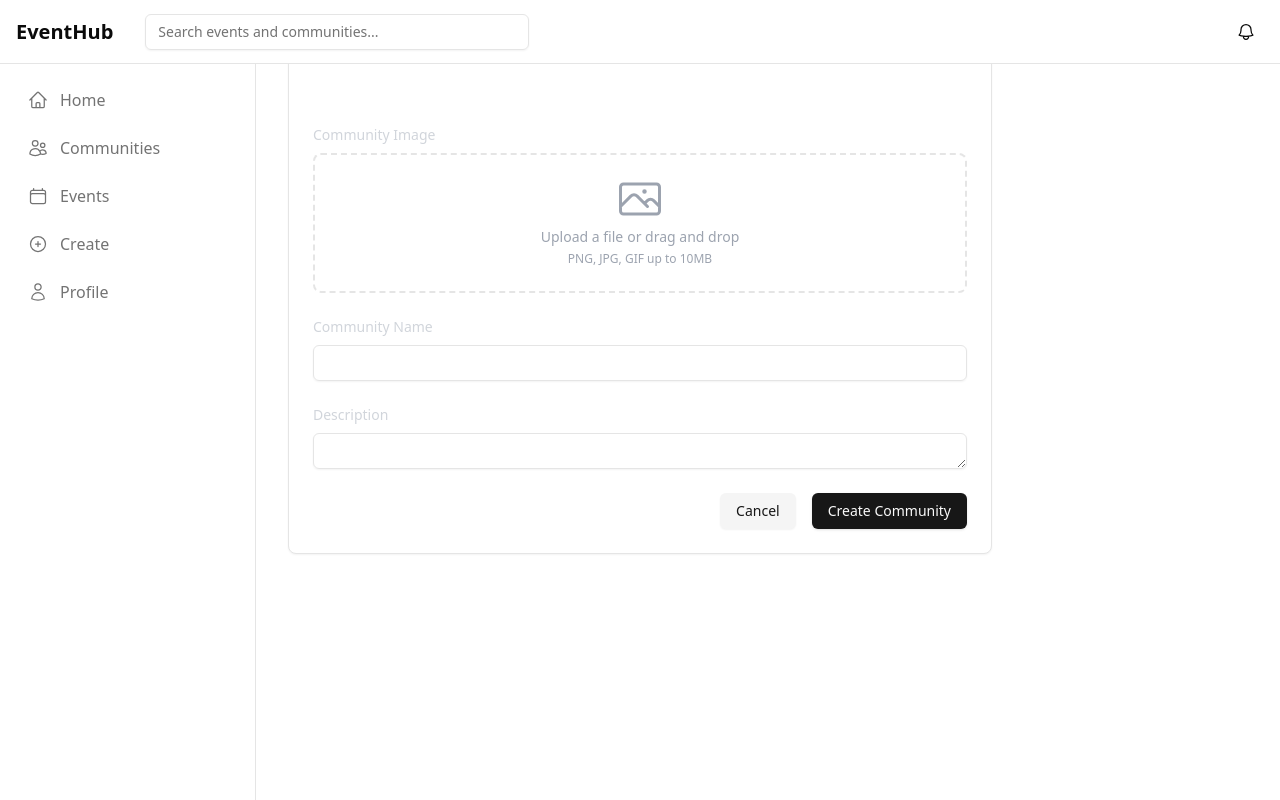
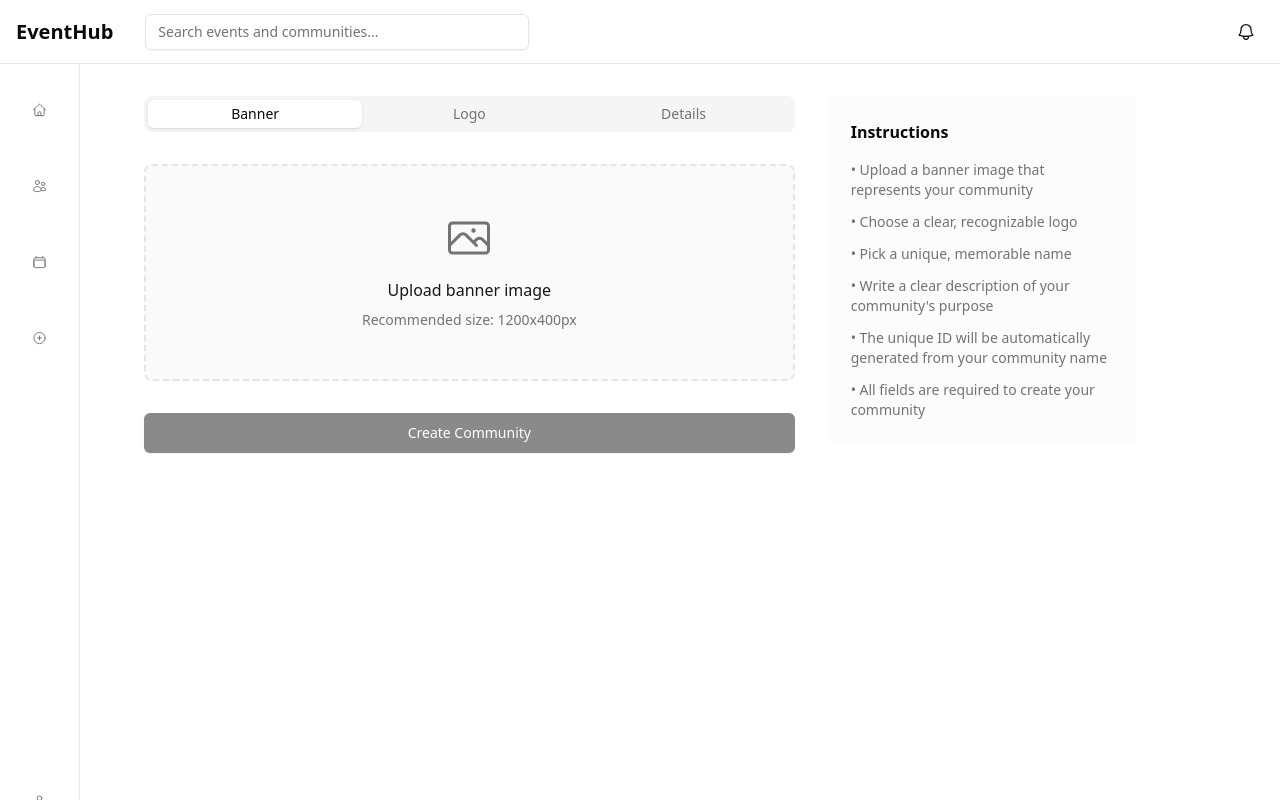
Before and after one commit to gouravrajak985/event-management-frontend, a React (Vite) app: page /communities/create in a window 1280 px wide. Built offline with nearby package versions, Linux system fonts and the light colour scheme.

Commit message:
refactor Sidebar and HomePage components for improved layout and navigation

```diff
--- a/src/components/layout/Sidebar.jsx
+++ b/src/components/layout/Sidebar.jsx
@@ -1,22 +1,21 @@
 import { Link, useLocation } from 'react-router-dom';
 import { HomeIcon, UsersIcon, CalendarIcon, PlusCircleIcon, UserIcon } from '@heroicons/react/24/outline';
 
-const navItems = [
-  { icon: HomeIcon, label: 'Home', path: '/home' },
-  { icon: UsersIcon, label: 'Communities', path: '/communities' },
-  { icon: CalendarIcon, label: 'Events', path: '/events' },
-  { icon: PlusCircleIcon, label: 'Create', path: '/create' },
-  { icon: UserIcon, label: 'Profile', path: '/profile' },
+const mainNavItems = [
+  { icon: HomeIcon, path: '/home' },
+  { icon: UsersIcon, path: '/communities' },
+  { icon: CalendarIcon, path: '/events' },
+  { icon: PlusCircleIcon, path: '/create' },
 ];
 
 function Sidebar() {
   const location = useLocation();
 
   return (
-    <div className="w-16 md:w-64 h-screen fixed left-0 top-16 border-r bg-background">
-      <div className="p-4">
-        <nav className="space-y-2">
-          {navItems.map((item) => {
+    <div className="w-20 h-screen fixed left-0 top-16 border-r bg-background flex flex-col justify-between pb-4">
+      <nav className="p-4">
+        <div className="space-y-4">
+          {mainNavItems.map((item) => {
             const Icon = item.icon;
             const isActive = location.pathname === item.path;
 
@@ -24,15 +23,24 @@ function Sidebar() {
               <Link
                 key={item.path}
                 to={item.path}
-                className={`flex items-center space-x-3 px-3 py-2 rounded-md transition-colors
+                className={`flex items-center justify-center p-4 rounded-xl transition-colors
                   ${isActive ? 'bg-secondary text-foreground' : 'text-muted-foreground hover:bg-secondary hover:text-foreground'}`}
               >
-                <Icon className="h-5 w-5" />
-                <span className="hidden md:inline">{item.label}</span>
+                <Icon className="h-7 w-7" />
               </Link>
             );
           })}
-        </nav>
+        </div>
+      </nav>
+
+      <div className="p-4">
+        <Link
+          to="/profile"
+          className={`flex items-center justify-center p-4 rounded-xl transition-colors
+            ${location.pathname === '/profile' ? 'bg-secondary text-foreground' : 'text-muted-foreground hover:bg-secondary hover:text-foreground'}`}
+        >
+          <UserIcon className="h-7 w-7" />
+        </Link>
       </div>
     </div>
   );
--- a/src/pages/CreateCommunityPage.jsx
+++ b/src/pages/CreateCommunityPage.jsx
@@ -1,105 +1,198 @@
 import { useState } from 'react';
 import { useNavigate } from 'react-router-dom';
-import { PhotoIcon } from '@heroicons/react/24/outline';
+import { PhotoIcon, ArrowLeftIcon } from '@heroicons/react/24/outline';
+import { Tabs, TabsList, TabsTrigger, TabsContent } from '../components/ui/tabs';
+import { Button } from '../components/ui/button';
 
 function CreateCommunityPage() {
+  const [activeTab, setActiveTab] = useState('banner');
   const [formData, setFormData] = useState({
     name: '',
+    uniqueId: '',
     description: '',
-    image: null
+    banner: null,
+    logo: null
   });
   const navigate = useNavigate();
+
+  const handleImageChange = (type, e) => {
+    const file = e.target.files[0];
+    if (file) {
+      setFormData({ ...formData, [type]: file });
+      if (type === 'banner') {
+        setActiveTab('logo');
+      }
+    }
+  };
+
+  const generateUniqueId = (name) => {
+    return name.toLowerCase().replace(/\s+/g, '-');
+  };
+
+  const handleNameChange = (e) => {
+    const name = e.target.value;
+    setFormData({
+      ...formData,
+      name,
+      uniqueId: generateUniqueId(name)
+    });
+  };
 
   const handleSubmit = (e) => {
     e.preventDefault();
     // TODO: Implement community creation logic
-    navigate('/communities/1'); // Navigate to the newly created community
-  };
-
-  const handleImageChange = (e) => {
-    const file = e.target.files[0];
-    if (file) {
-      setFormData({ ...formData, image: file });
-    }
+    navigate('/communities/1');
   };
 
   return (
-    <div className="max-w-3xl mx-auto px-4 sm:px-6 lg:px-8 py-8">
-      <div className="card">
-        <h1 className="text-3xl font-bold text-white mb-8">Create Community</h1>
-        <form onSubmit={handleSubmit} className="space-y-6">
-          {/* Image Upload */}
-          <div>
-            <label className="block text-sm font-medium text-gray-300 mb-2">
-              Community Image
-            </label>
-            <div className="mt-1 flex justify-center px-6 pt-5 pb-6 border-2 border-primary-700 border-dashed rounded-lg">
-              <div className="space-y-1 text-center">
-                <PhotoIcon className="mx-auto h-12 w-12 text-gray-400" />
-                <div className="flex text-sm text-gray-400">
-                  <label htmlFor="image-upload" className="relative cursor-pointer rounded-md font-medium text-neon-cyan hover:text-neon-pink">
-                    <span>Upload a file</span>
+    <div className="min-h-screen bg-background">
+      <div className="max-w-5xl mx-auto px-4 py-8">
+        {/* Header */}
+        <div className="flex items-center gap-4 mb-8">
+          <Button
+            variant="ghost"
+            size="icon"
+            onClick={() => navigate(-1)}
+            className="rounded-full"
+          >
+            <ArrowLeftIcon className="h-5 w-5" />
+          </Button>
+          <h1 className="text-2xl font-bold">Create Community</h1>
+        </div>
+
+        <div className="grid grid-cols-3 gap-8">
+          {/* Main Form */}
+          <div className="col-span-2">
+            <Tabs value={activeTab} onValueChange={setActiveTab} className="space-y-8">
+              <TabsList className="w-full">
+                <TabsTrigger value="banner" className="flex-1">Banner</TabsTrigger>
+                <TabsTrigger value="logo" className="flex-1">Logo</TabsTrigger>
+                <TabsTrigger value="details" className="flex-1">Details</TabsTrigger>
+              </TabsList>
+
+              <TabsContent value="banner">
+                <div className="aspect-[3/1] rounded-lg border-2 border-dashed border-border bg-muted/50 flex flex-col items-center justify-center p-6">
+                  {formData.banner ? (
+                    <img
+                      src={URL.createObjectURL(formData.banner)}
+                      alt="Banner preview"
+                      className="w-full h-full object-cover rounded-lg"
+                    />
+                  ) : (
+                    <>
+                      <PhotoIcon className="h-12 w-12 text-muted-foreground mb-4" />
+                      <div className="text-center">
+                        <label className="text-primary hover:text-primary/80 cursor-pointer">
+                          Upload banner image
                           <input
-                      id="image-upload"
-                      name="image-upload"
                             type="file"
-                      className="sr-only"
+                            className="hidden"
                             accept="image/*"
-                      onChange={handleImageChange}
+                            onChange={(e) => handleImageChange('banner', e)}
                           />
                         </label>
-                  <p className="pl-1">or drag and drop</p>
-                </div>
-                <p className="text-xs text-gray-400">
-                  PNG, JPG, GIF up to 10MB
+                        <p className="text-sm text-muted-foreground mt-2">
+                          Recommended size: 1200x400px
                         </p>
                       </div>
+                    </>
+                  )}
                 </div>
+              </TabsContent>
+
+              <TabsContent value="logo">
+                <div className="w-40 h-40 mx-auto rounded-lg border-2 border-dashed border-border bg-muted/50 flex flex-col items-center justify-center">
+                  {formData.logo ? (
+                    <img
+                      src={URL.createObjectURL(formData.logo)}
+                      alt="Logo preview"
+                      className="w-full h-full object-cover rounded-lg"
+                    />
+                  ) : (
+                    <>
+                      <PhotoIcon className="h-8 w-8 text-muted-foreground mb-2" />
+                      <label className="text-primary hover:text-primary/80 cursor-pointer text-sm">
+                        Upload logo
+                        <input
+                          type="file"
+                          className="hidden"
+                          accept="image/*"
+                          onChange={(e) => handleImageChange('logo', e)}
+                        />
+                      </label>
+                    </>
+                  )}
                 </div>
+              </TabsContent>
 
-          {/* Community Name */}
+              <TabsContent value="details" className="space-y-6">
                 <div>
-            <label htmlFor="name" className="block text-sm font-medium text-gray-300 mb-2">
+                  <label className="block text-sm font-medium mb-2">
                     Community Name
                   </label>
                   <input
                     type="text"
-              id="name"
                     className="input-field"
                     value={formData.name}
-              onChange={(e) => setFormData({ ...formData, name: e.target.value })}
-              required
+                    onChange={handleNameChange}
+                    placeholder="Enter community name"
                   />
                 </div>
 
-          {/* Community Description */}
                 <div>
-            <label htmlFor="description" className="block text-sm font-medium text-gray-300 mb-2">
-              Description
+                  <label className="block text-sm font-medium mb-2">
+                    Community Unique ID
                   </label>
-            <textarea
-              id="description"
-              rows="4"
-              className="input-field"
-              value={formData.description}
-              onChange={(e) => setFormData({ ...formData, description: e.target.value })}
-              required
+                  <input
+                    type="text"
+                    className="input-field bg-muted"
+                    value={formData.uniqueId}
+                    disabled
+                    placeholder="Auto-generated from name"
                   />
                 </div>
 
-          <div className="flex justify-end space-x-4">
-            <button
-              type="button"
-              onClick={() => navigate(-1)}
-              className="btn-secondary"
+                <div>
+                  <label className="block text-sm font-medium mb-2">
+                    Community Description
+                  </label>
+                  <textarea
+                    className="input-field min-h-[120px]"
+                    value={formData.description}
+                    onChange={(e) => setFormData({ ...formData, description: e.target.value })}
+                    placeholder="Describe your community..."
+                  />
+                </div>
+              </TabsContent>
+            </Tabs>
+
+            <div className="mt-8">
+              <Button
+                className="w-full"
+                size="lg"
+                onClick={handleSubmit}
+                disabled={!formData.name || !formData.banner || !formData.logo}
               >
-              Cancel
-            </button>
-            <button type="submit" className="btn-primary">
                 Create Community
-            </button>
+              </Button>
             </div>
-        </form>
+          </div>
+
+          {/* Instructions Box */}
+          <div className="col-span-1">
+            <div className="bg-muted/30 rounded-lg p-6 sticky top-24">
+              <h3 className="font-semibold mb-4">Instructions</h3>
+              <ul className="space-y-3 text-sm text-muted-foreground">
+                <li>• Upload a banner image that represents your community</li>
+                <li>• Choose a clear, recognizable logo</li>
+                <li>• Pick a unique, memorable name</li>
+                <li>• Write a clear description of your community's purpose</li>
+                <li>• The unique ID will be automatically generated from your community name</li>
+                <li>• All fields are required to create your community</li>
+              </ul>
+            </div>
+          </div>
+        </div>
       </div>
     </div>
   );
--- a/src/pages/HomePage.jsx
+++ b/src/pages/HomePage.jsx
@@ -1,5 +1,5 @@
 import { Link } from 'react-router-dom';
-import { PlusIcon } from '@heroicons/react/24/outline';
+import { PlusIcon, UserGroupIcon } from '@heroicons/react/24/outline';
 
 function HomePage() {
   const communities = [
@@ -54,77 +54,89 @@ function HomePage() {
   ];
 
   return (
-    <div className="pl-16 md:pl-64 pt-16">
-      <div className="p-6">
-        {/* Communities Stories Section */}
-        <section className="mb-8">
-          <div className="flex items-center justify-between mb-4">
+    <div className="pl-20 pt-16 min-h-screen bg-background">
+      <div className="max-w-7xl mx-auto p-6">
+        {/* Communities Section */}
+        <section className="mb-12">
+          <div className="flex items-center justify-between mb-6">
             <h2 className="text-2xl font-semibold">Communities</h2>
-            <Link to="/communities" className="text-sm text-primary hover:underline">
+            <Link
+              to="/communities"
+              className="text-sm text-primary hover:text-primary/80 transition-colors"
+            >
               See all
             </Link>
           </div>
-          <div className="relative">
-            <div className="flex space-x-4 overflow-x-auto pb-4 scrollbar-hide">
-              {/* Create Story Button */}
-              <div className="flex flex-col items-center space-y-2 flex-shrink-0">
-                <div className="w-16 h-16 rounded-full bg-secondary flex items-center justify-center border-2 border-border relative">
-                  <PlusIcon className="h-6 w-6" />
+
+          <div className="flex gap-4 overflow-x-auto pb-4 scrollbar-hide">
+            {/* Create Community Button */}
+            <Link to="/communities/create" className="flex flex-col items-center gap-3 min-w-[160px]">
+              <div className="w-40 h-40 rounded-lg bg-muted/30 flex items-center justify-center border-2 border-dashed border-border group hover:border-primary/50 transition-colors">
+                <PlusIcon className="h-8 w-8 text-muted-foreground group-hover:text-primary/80" />
               </div>
-                <span className="text-xs text-center font-medium">Create New</span>
-              </div>
+              <span className="text-sm font-medium">Create Community</span>
+            </Link>
 
-              {/* Community Stories */}
+            {/* Community Cards */}
             {communities.map((community) => (
               <Link
                 key={community.id}
                 to={`/communities/${community.id}`}
-                  className="flex flex-col items-center space-y-2 flex-shrink-0"
+                className="flex flex-col gap-3 min-w-[160px] group"
               >
-                  <div className="w-16 h-16 rounded-full bg-gradient-to-tr from-pink-500 to-yellow-500 p-[2px]">
-                    <div className="w-full h-full rounded-full border-2 border-background overflow-hidden">
+                <div className="w-40 h-40 rounded-lg bg-gradient-to-tr from-primary/10 to-primary/5 p-[1px] overflow-hidden">
+                  <div className="w-full h-full rounded-lg overflow-hidden bg-background">
                     <img
                       src={community.image}
                       alt={community.name}
-                        className="w-full h-full object-cover"
+                      className="w-full h-full object-cover group-hover:scale-105 transition-transform duration-300"
                     />
                   </div>
                 </div>
-                  <span className="text-xs text-center font-medium max-w-[76px] truncate">
-                    {community.name}
-                  </span>
+                <div className="space-y-1">
+                  <h3 className="text-sm font-medium truncate">{community.name}</h3>
+                  <div className="flex items-center text-xs text-muted-foreground">
+                    <UserGroupIcon className="h-3.5 w-3.5 mr-1" />
+                    {community.members} members
+                  </div>
+                </div>
               </Link>
             ))}
-            </div>
           </div>
         </section>
 
         {/* Events Section */}
         <section>
-          <div className="flex items-center justify-between mb-4">
+          <div className="flex items-center justify-between mb-6">
             <h2 className="text-2xl font-semibold">Upcoming Events</h2>
-            <Link to="/events" className="text-sm text-primary hover:underline">
+            <Link
+              to="/events"
+              className="text-sm text-primary hover:text-primary/80 transition-colors"
+            >
               See all
             </Link>
           </div>
-          <div className="grid grid-cols-1 lg:grid-cols-3 gap-6">
+
+          <div className="grid grid-cols-1 md:grid-cols-2 lg:grid-cols-3 gap-6">
             {events.map((event) => (
               <Link
                 key={event.id}
                 to={`/events/${event.id}`}
-                className="card group hover:shadow-md transition-shadow"
+                className="group"
               >
-                <div className="aspect-video rounded-md overflow-hidden mb-4">
+                <div className="card hover:bg-muted/50 transition-colors">
+                  <div className="aspect-video rounded-lg overflow-hidden mb-4">
                     <img
                       src={event.image}
                       alt={event.title}
                       className="w-full h-full object-cover group-hover:scale-105 transition-transform duration-300"
                     />
                   </div>
-                <h3 className="font-semibold">{event.title}</h3>
-                <div className="flex justify-between items-center mt-2 text-sm text-muted-foreground">
+                  <h3 className="font-medium mb-2">{event.title}</h3>
+                  <div className="flex justify-between items-center text-sm text-muted-foreground">
                     <span>{event.date}</span>
                     <span>{event.attendees} attending</span>
+                  </div>
                 </div>
               </Link>
             ))}
```
Lines whose indentation alone changed are shown as unchanged.
